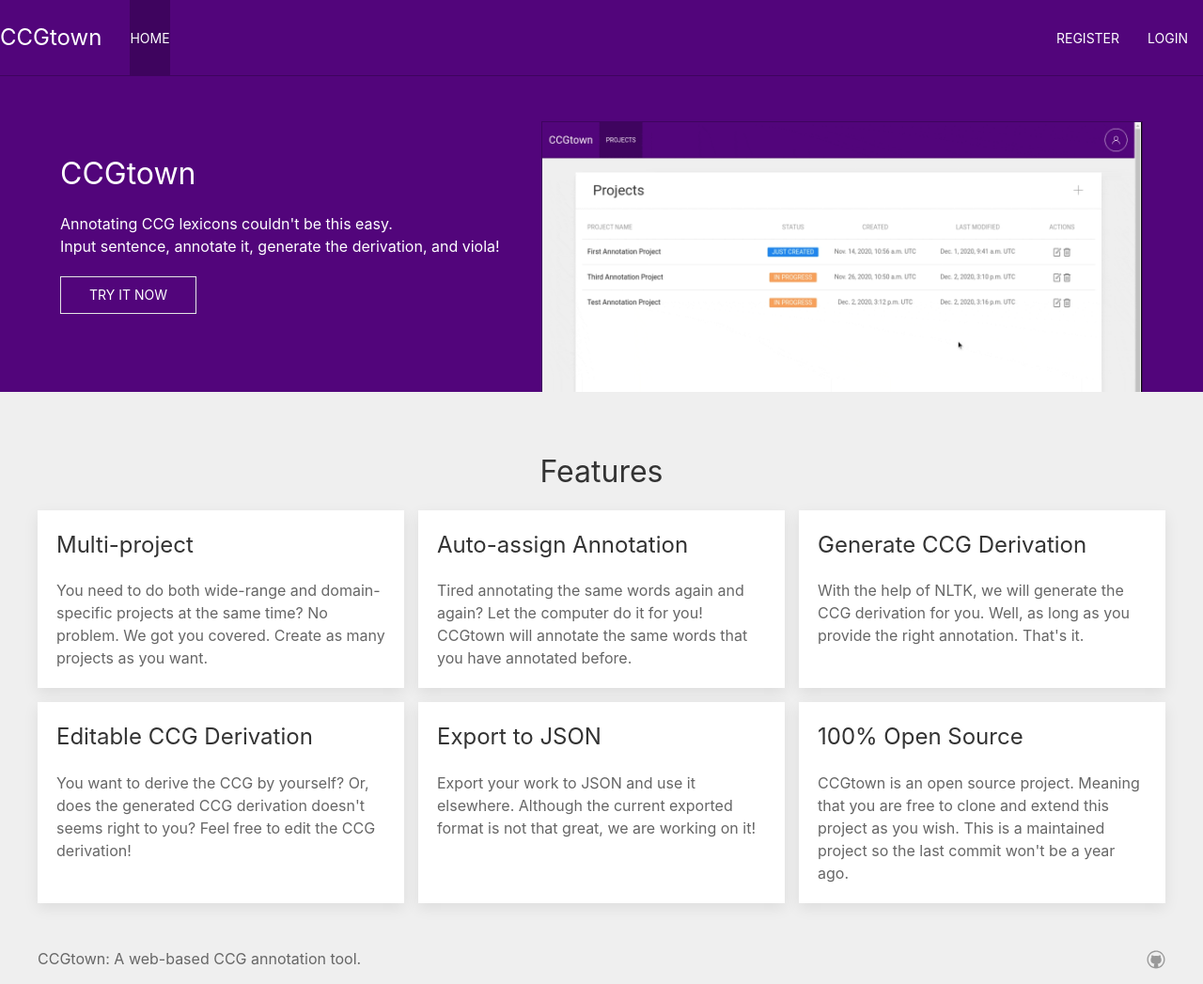
After one commit to wisn/ccgtown, a Django app: page / in a window 1280 px wide. The commit adds this page. Shown: the whole page at 94% size. Run offline with Django 3.2, Linux system fonts and the light colour scheme; some libraries are stand-ins or nearby versions.

Commit message:
Add homepage and initialize export feature

```diff
--- a/annotators/models.py
+++ b/annotators/models.py
@@ -36,6 +36,7 @@ class Sentence(models.Model):
     words = models.JSONField()
     categories = models.JSONField()
     derivations = models.JSONField()
+    is_correct = models.BooleanField(default=False, db_index=True)
     created_at = models.DateTimeField(auto_now_add=True, editable=False)
     updated_at = models.DateTimeField(auto_now_add=True)
 
--- a/annotators/static/annotators/css/default.css
+++ b/annotators/static/annotators/css/default.css
@@ -73,6 +73,10 @@
 body {
   background-color: #efefef;
   cursor: default;
+}
+
+.topnav {
+  border-bottom: 1px solid #3e045e;
 }
 
 .topnav a:hover {
@@ -368,3 +372,35 @@ main {
 #deriv-conf-modal .config input {
   text-align: center;
 }
+
+.hero {
+  margin-top: -2em;
+  min-height: 320px;
+  padding: .5em 4em;
+}
+
+.hero h2, .hero a {
+  color: #ffffff;
+}
+
+.hero a:hover {
+  background-color: #ffffff;
+  color: #222222;
+}
+
+.hero .gif {
+  margin-bottom: -3em;
+  height: 288px;
+  overflow: hidden;
+  width: 640px;
+}
+
+.hero .gif img {
+  border: 1px solid #3e045e;
+  height: 320px;
+  width: 644px;
+}
+
+.more-action > li > a {
+  padding: 0;
+}
--- /dev/null
+++ b/annotators/templates/home.html
@@ -0,0 +1,99 @@
+{% extends 'default.html' %}
+{% load static %}
+
+{% block body %}
+  {% include 'navbar.html' %}
+
+  <main class="entire-screen">
+    <div class="hero uk-flex uk-flex-between uk-flex-middle bg-1 fg-4">
+      <div>
+        <h2>CCGtown</h2>
+        <p>
+          Annotating CCG lexicons couldn't be this easy.<br>
+          Input sentence, annotate it, generate the derivation, and viola!
+        </p>
+        <a href="/register/" class="uk-button uk-button-default">
+          Try It Now
+        </a>
+      </div>
+      <div class="gif">
+        <img src="{% static 'annotators/gif/demo.gif' %}">
+      </div>
+    </div>
+
+    <div style="padding: 2em"></div>
+
+    <div class="uk-container">
+      <h2 class="uk-text-center">Features</h2>
+      <div class="uk-margin-small">
+        <div class="uk-grid-small uk-child-width-expand uk-grid-match" uk-grid>
+          <div>
+            <div class="uk-card uk-card-default uk-card-small uk-card-body">
+              <h4 class="uk-card-title">Multi-project</h4>
+              <p>
+                You need to do both wide-range and domain-specific projects
+                at the same time?
+                No problem. We got you covered.
+                Create as many projects as you want.
+              </p>
+            </div>
+          </div>
+          <div>
+            <div class="uk-card uk-card-default uk-card-small uk-card-body">
+              <h4 class="uk-card-title">Auto-assign Annotation</h4>
+              <p>
+                Tired annotating the same words again and again?
+                Let the computer do it for you!
+                CCGtown will annotate the same words that you have
+                annotated before.
+              </p>
+            </div>
+          </div>
+          <div>
+            <div class="uk-card uk-card-default uk-card-small uk-card-body">
+              <h4 class="uk-card-title">Generate CCG Derivation</h4>
+              <p>
+                With the help of NLTK, we will generate the CCG derivation for you.
+                Well, as long as you provide the right annotation. That's it.
+              </p>
+            </div>
+          </div>
+        </div>
+        <div class="uk-grid-small uk-child-width-expand uk-grid-match" uk-grid>
+          <div>
+            <div class="uk-card uk-card-default uk-card-small uk-card-body">
+              <h4 class="uk-card-title">Editable CCG Derivation</h4>
+              <p>
+                You want to derive the CCG by yourself?
+                Or, does the generated CCG derivation doesn't seems right to you?
+                Feel free to edit the CCG derivation!
+              </p>
+            </div>
+          </div>
+          <div>
+            <div class="uk-card uk-card-default uk-card-small uk-card-body">
+              <h4 class="uk-card-title">Export to JSON</h4>
+              <p>
+                Export your work to JSON and use it elsewhere.
+                Although the current exported format is not that great,
+                we are working on it!
+              </p>
+            </div>
+          </div>
+          <div>
+            <div class="uk-card uk-card-default uk-card-small uk-card-body">
+              <h4 class="uk-card-title">100% Open Source</h4>
+              <p>
+                CCGtown is an open source project.
+                Meaning that you are free to clone and extend this project as you wish.
+                This is a maintained project so the last commit won't be a year ago.
+              </p>
+            </div>
+          </div>
+        </div>
+      </div>
+    </div>
+  </main>
+
+  {% include 'footer.html' %}
+{% endblock body %}
--- a/annotators/templates/navbar.html
+++ b/annotators/templates/navbar.html
@@ -3,14 +3,19 @@
     <a class="fg-4 uk-navbar-item uk-logo" href="/">CCGtown</a>
     <ul class="uk-navbar-nav">
       <li>
-        <a href="/">Home</a>
+        <a
+          href="/"
+          {% if homepage %}class="active"{% endif %}
+        >
+          Home
+        </a>
       </li>
-      <li>
+      <!-- <li>
         <a href="/features">Features</a>
       </li>
       <li>
         <a href="/docs">Docs</a>
-      </li>
+      </li> -->
     </ul>
   </div>
   <div class="uk-navbar-right">
--- a/annotators/urls.py
+++ b/annotators/urls.py
@@ -3,6 +3,7 @@ from django.urls import path
 from . import views
 
 urlpatterns = [
+    path('', views.home, name='home'),
     path('register/', views.register, name='register'),
     path('login/', views.login, name='login'),
     path('logout/', views.logout, name='logout'),
@@ -21,4 +22,5 @@ urlpatterns = [
         'projects/<uuid:project_uuid>/sentences/<uuid:sentence_uuid>/deriv/',
         views.gen_ccg_deriv,
     ),
+    path('projects/<uuid:project_uuid>/export-json/', views.export_to_json),
 ]
--- a/annotators/views.py
+++ b/annotators/views.py
@@ -1,6 +1,6 @@
 from django.contrib import messages
 from django.core import serializers
-from django.http import HttpResponseRedirect
+from django.http import HttpResponseRedirect, JsonResponse
 from django.shortcuts import render
 from django.urls import reverse
 from django.utils import timezone
@@ -13,6 +13,13 @@ from nltk.tokenize import sent_tokenize, word_tokenize
 from .models import Account, Project, Sentence
 import annotators.forms as forms
 import annotators.utils as utils
+
+def home(request):
+    context = {
+        'homepage': True,
+    }
+    return render(request, 'home.html', context)
+
 
 def register(request):
     if request.session.get('user', None) != None:
@@ -467,3 +474,31 @@ def gen_ccg_deriv(request, project_uuid, sentence_uuid):
             ]
             messages.add_message(request, messages.ERROR, ' '.join(msgs))
             return HttpResponseRedirect(reverse('editor', args=(project_uuid,)))
+
+
+def export_to_json(request, project_uuid):
+    user = request.session.get('user', None)
+    if not user:
+        msg = 'Please login before exporting a project.'
+        messages.add_message(request, messages.INFO, msg)
+        return HttpResponseRedirect(reverse('login'))
+
+    # pylint: disable=no-member
+    prj = Project.objects.filter(uuid=project_uuid)
+    if len(prj) == 0:
+        msg = 'Project does not exists.'
+        messages.add_message(request, messages.ERROR, msg)
+        return HttpResponseRedirect(reverse('projects'))
+
+    prj = prj[0]
+    snt = Sentence.objects.filter(project=prj)
+
+    data = []
+    for i in range(len(snt)):
+        data.append({
+            'words': snt[i].words,
+            'categories': snt[i].categories,
+            'derivations': snt[i].derivations,
+        })
+
+    return JsonResponse(data, safe=False)
```
Also changed, not shown: annotators/templates/projects/editor.html (+10 -1 lines), annotators/templates/projects/index.html (+8 -2 lines), annotators/migrations/0002_auto_20201221_0635.py (added), annotators/static/annotators/gif/demo.gif (added).
